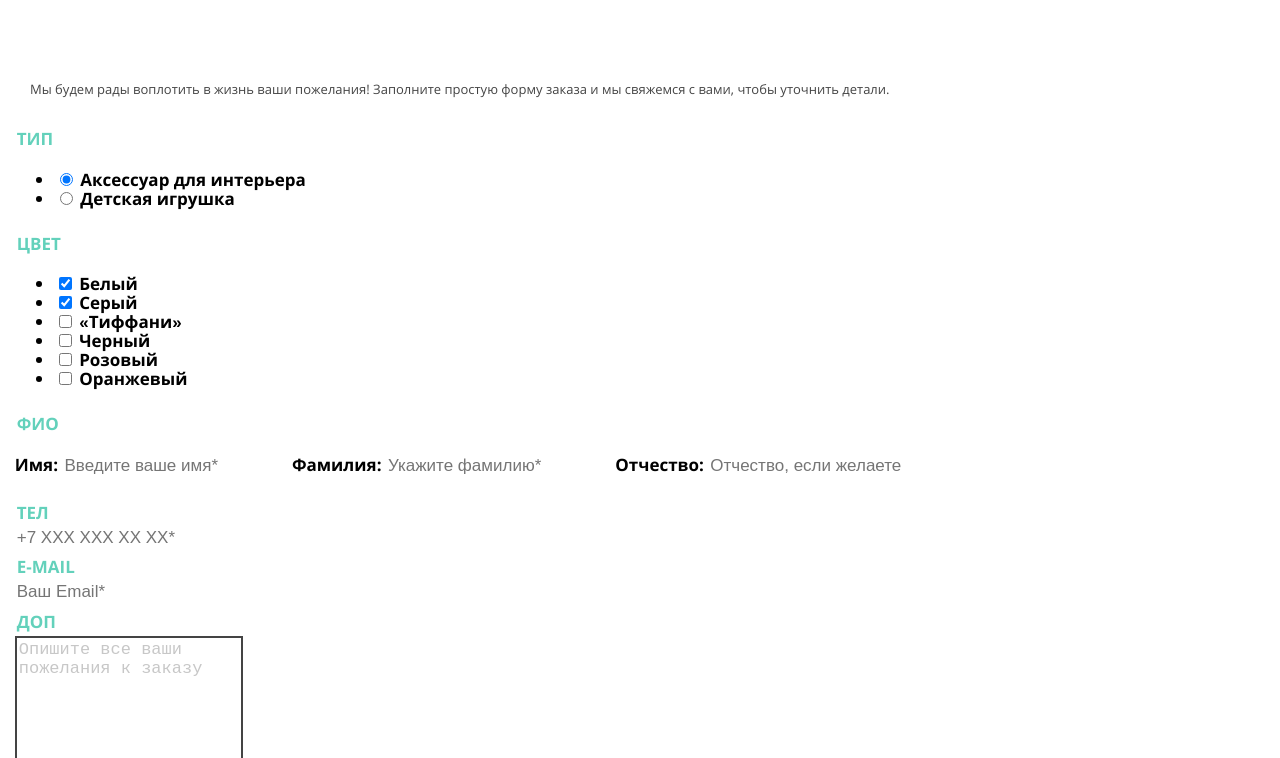
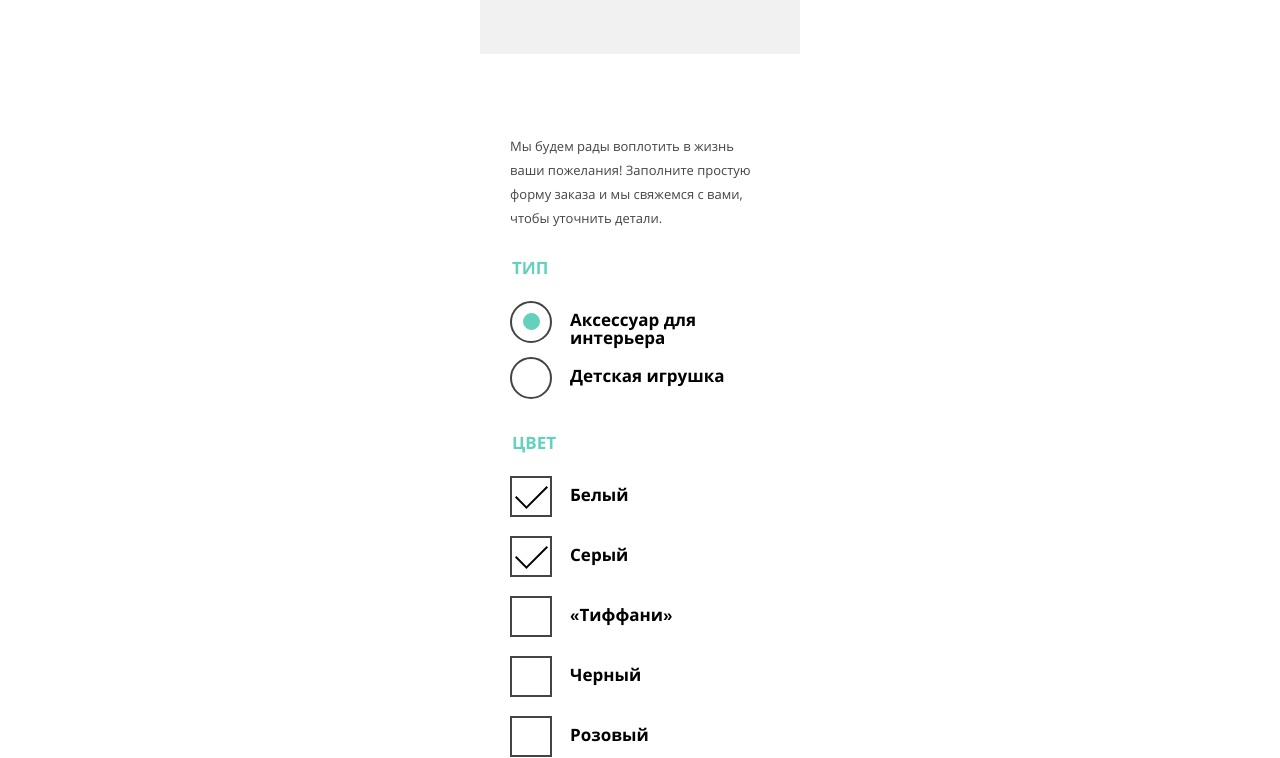
Before and after one commit to olgaanashkina/1061157-mishka-17, a website: page source/form.html in a window 1280 px wide. Shown: the part 366-1124 px from the top of the page. Drawn offline with nearby package versions, Linux system fonts and the light colour scheme; files that its build step writes are made by us from their sources.

Commit message:
Форма

```diff
--- a/source/form.html
+++ b/source/form.html
@@ -63,11 +63,11 @@
           <legend class="form__legend">ТИП</legend>
           <ul class="type__list">
             <li class="type__option">
-              <input class="type__radio" type="radio" name="type-goods" value="interior-accessories" id="filter-interior" checked>
+              <input class="visually-hidden type__radio" type="radio" name="type-goods" value="interior-accessories" id="filter-interior" checked>
               <label for="filter-interior">Аксессуар для интерьера</label>
             </li>
             <li class="type__option">
-              <input class="type__radio" type="radio" name="type-goods" value="kids-toys" id="filter-toy">
+              <input class="visually-hidden type__radio" type="radio" name="type-goods" value="kids-toys" id="filter-toy">
               <label for="filter-toy">Детская игрушка</label>
             </li>
           </ul>
@@ -76,27 +76,27 @@
           <legend class="form__legend">Цвет</legend>
           <ul class="color__list">
             <li class="color__option">
-              <input class="color__checkbox" type="checkbox" name="color-white" id="filter-white" checked>
+              <input class="visually-hidden color__checkbox" type="checkbox" name="color-white" id="filter-white" checked>
               <label for="filter-white">Белый</label>
             </li>
             <li class="color__option">
-              <input class="color__checkbox" type="checkbox" name="color-gray" id="filter-gray" checked>
+              <input class="visually-hidden color__checkbox" type="checkbox" name="color-gray" id="filter-gray" checked>
               <label for="filter-white">Серый</label>
             </li>
             <li class="color__option">
-              <input class="color__checkbox" type="checkbox" name="color-tiffany" id="filter-tiffany">
+              <input class="visually-hidden color__checkbox" type="checkbox" name="color-tiffany" id="filter-tiffany">
               <label for="filter-white">«Тиффани»</label>
             </li>
             <li class="color__option">
-              <input class="color__checkbox" type="checkbox" name="color-black" id="filter-black">
+              <input class="visually-hidden color__checkbox" type="checkbox" name="color-black" id="filter-black">
               <label for="filter-white">Черный</label>
             </li>
             <li class="color__option">
-              <input class="color__checkbox" type="checkbox" name="color-pink" id="filter-pink">
+              <input class="visually-hidden color__checkbox" type="checkbox" name="color-pink" id="filter-pink">
               <label for="filter-white">Розовый</label>
             </li>
             <li class="color__option">
-              <input class="color__checkbox" type="checkbox" name="color-orange" id="filter-orange">
+              <input class="visually-hidden color__checkbox" type="checkbox" name="color-orange" id="filter-orange">
               <label for="filter-white">Оранжевый</label>
             </li>
           </ul>
--- a/source/less/blocks/about-form.less
+++ b/source/less/blocks/about-form.less
@@ -1,9 +1,12 @@
 .about-form {
+  width: 320px;
+  margin: 0 auto;
   margin-bottom: 30px;
-  padding-left: 30px;
 }
 
 .about-form__content {
+  width: 245px;
+  padding-left: 30px;
   font-size: 13px;
   font-weight: normal;
   .greyish;
--- a/source/less/blocks/catalog.less
+++ b/source/less/blocks/catalog.less
@@ -31,6 +31,15 @@
   margin-bottom: 30px;
   border: solid 1px #ececec;
 }
+
+.catalog__link:hover > .catalog__item {
+    box-shadow: 0px 6px 10px 0 rgba(0, 0, 0, 0.1);
+  }
+
+//   .catalog__link:active {
+//     box-shadow: 0px 3px 5px 0 rgba(0, 0, 0, 0.1);
+//   }
+// }
 
 .catalog__foto {
   width: 260px;
--- a/source/less/blocks/form.less
+++ b/source/less/blocks/form.less
@@ -1,4 +1,56 @@
+// @aqua-marine: #46c1ae;
+// // .aqua-marine() {
+//   color: @aqua-marine;
+// }
+
+// &--mail:hover,
+// &--mail:focus {
+//   .aqua-marine;
+// }
+//
+// &--mail:active {
+//   opacity: 0.3;
+// }
+
+// .manufacture__image {
+//   width: 260px;
+//
+//   &::after {
+//     content: "";
+//     position: absolute;
+//     width: 101px;
+//     height: 77px;
+//     top: 130px;
+//     left: 80px;
+//     background-image: url("../img/icon-play.svg");
+//   }
+//
+//   &:hover::after,
+//   &:focus::after {
+//     transform: scale(1.2);
+//   }
+//
+//   &:active::after {
+//     transform: scale(0.8);
+//     opacity: 0.3;
+//   }
+// }
+
+//
+// .manufacture__image {
+//   width: 668px;
+//
+//   &::after {
+//     top: 190px;
+//     left: 290px;
+//   }
+// }
+
+
+
 .form {
+  width: 260px;
+  margin: 0 auto;
   margin-bottom: 55px;
   line-height: 18px;
 }
@@ -9,12 +61,88 @@
 .form__contacts,
 .form__comment {
   border: none;
+  margin: 0;
+  padding: 0;
+}
+
+.type__list,
+.color__list {
+  list-style: none;
+  margin: 0;
+  padding: 0;
+  margin-bottom: 30px;
+  padding-left: 60px;
+}
+
+.color__list {
+  margin-bottom: 10px;
+}
+
+.type__option {
+  padding-bottom: 20px;
+}
+
+.type__option label,
+.color__option label {
+  position: relative;
+  display: block;
+  cursor: pointer;
+  user-select: none;
+}
+
+.type__radio + label::before {
+  content: "";
+  position: absolute;
+  width: 38px;
+  height: 38px;
+  top: -10px;
+  left: -60px;
+  border: 2px solid @greyish;
+  border-radius: 50%;
+}
+
+.type__radio:checked + label::after {
+  content: "";
+  position: absolute;
+  width: 15px;
+  height: 15px;
+  top: 2px;
+  left: -47px;
+  border: 1px solid @seafoam;
+  background: @seafoam;
+  border-radius: 50%;
+}
+
+.color__checkbox + label::before {
+  content: "";
+  position: absolute;
+  width: 38px;
+  height: 37px;
+  top: -10px;
+  left: -60px;
+  border: 2px solid @greyish;
+}
+
+.color__checkbox:checked + label::after {
+  content: "";
+  position: absolute;
+  width: 38px;
+  height: 37px;
+  top: 0;
+  left: -55px;
+  background-image: url("../img/icon-tick.svg");
+  background-repeat: no-repeat;
 }
 
 .form__legend {
   line-height: 16px;
   text-transform: uppercase;
   color: @seafoam;
+  margin-bottom: 35px;
+}
+
+.color__option {
+  padding-bottom: 42px;
 }
 
 .name__first,
--- a/source/less/blocks/manufacture.less
+++ b/source/less/blocks/manufacture.less
@@ -14,7 +14,41 @@
     left: 80px;
     background-image: url("../img/icon-play.svg");
   }
+
+  &:hover::after,
+  &:focus::after {
+    transform: scale(1.2);
+  }
+
+  &:active::after {
+    transform: scale(0.8);
+    opacity: 0.3;
+  }
 }
+
+// .manufacture__image {
+//   width: 260px;
+//
+//   &::after {
+//     content: "";
+//     position: absolute;
+//     width: 101px;
+//     height: 77px;
+//     top: 130px;
+//     left: 80px;
+//     background-image: url("../img/icon-play.svg");
+//   }
+//
+//   &:hover::after,
+//   &:focus::after {
+//     transform: scale(1.2);
+//   }
+//
+//   &:active::after {
+//     transform: scale(0.8);
+//     opacity: 0.3;
+//   }
+// }
 
 .manufacture__video {
   position: relative;
@@ -79,6 +113,15 @@
       left: 290px;
     }
   }
+  //
+  // .manufacture__image {
+  //   width: 668px;
+  //
+  //   &::after {
+  //     top: 190px;
+  //     left: 290px;
+  //   }
+  // }
 
   .manufacture__video {
     width: 668px;
--- a/source/less/blocks/var-mixin.less
+++ b/source/less/blocks/var-mixin.less
@@ -16,3 +16,7 @@
 .greyish() {
   color: @greyish;
 }
+
+// .aqua-marine() {
+//   color: @aqua-marine;
+// }
```
Also changed, not shown: source/catalog.html (+1 -1 lines), source/less/blocks/contacts.less (+9 -0 lines).
